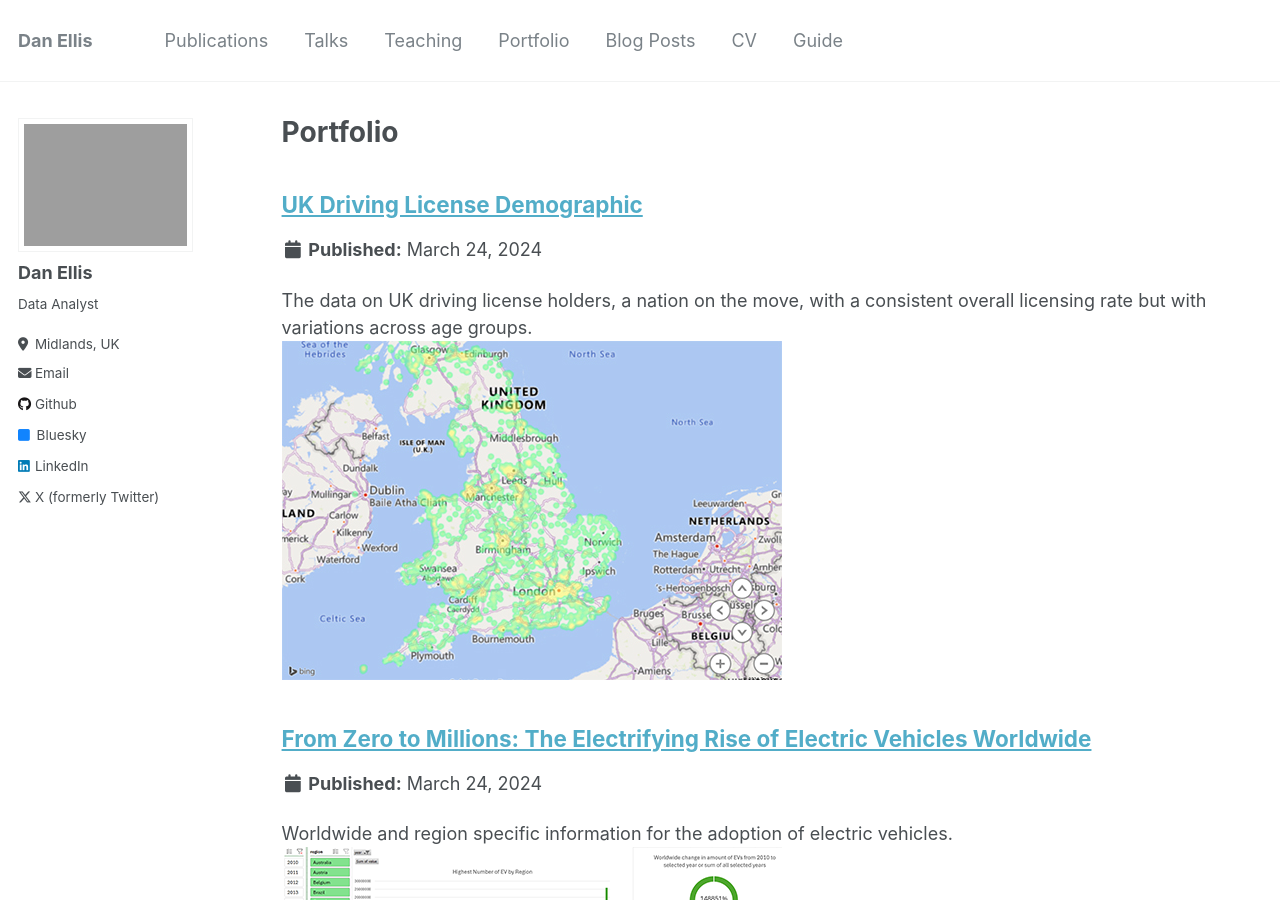
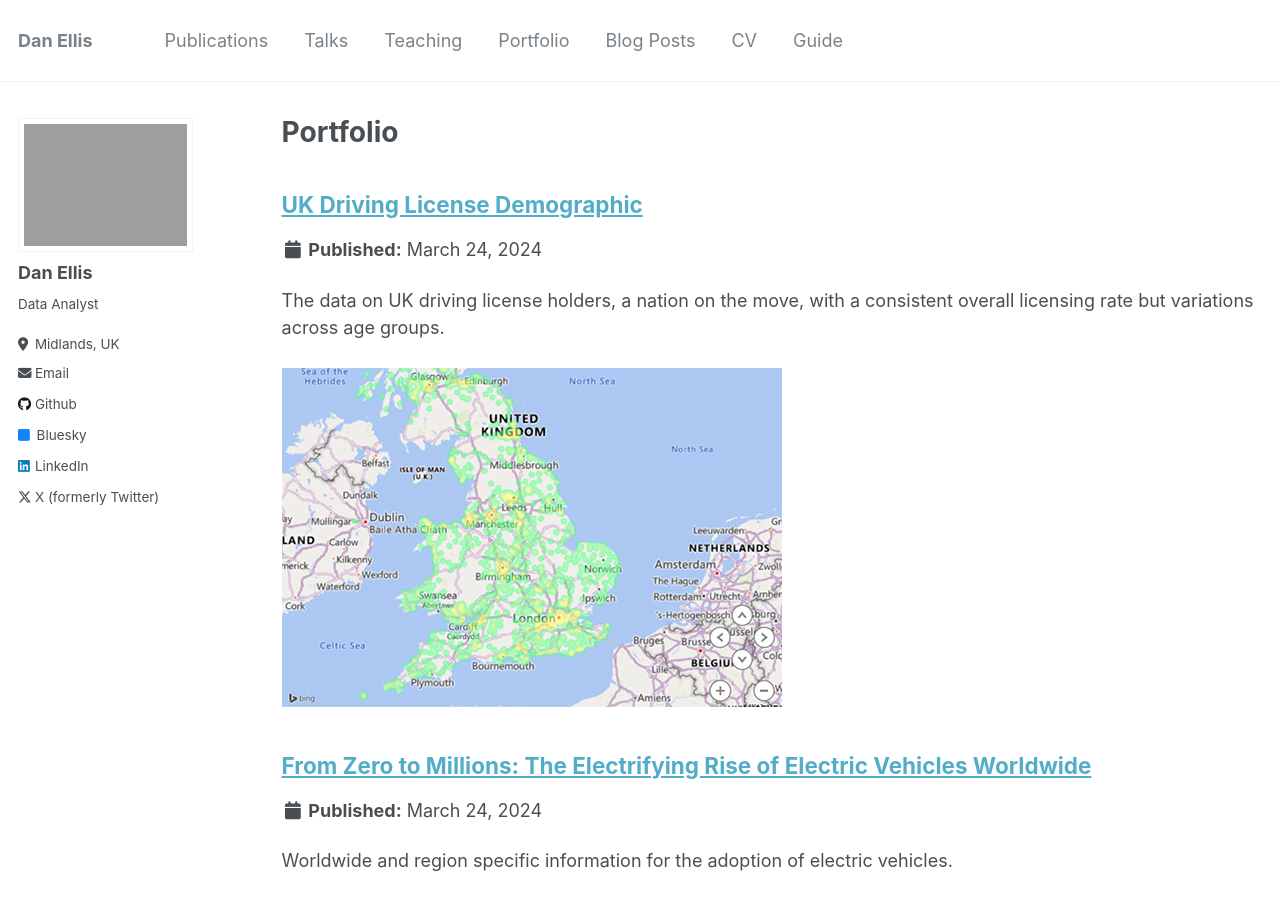
Before and after one commit to danellisprojects/danellisprojects.github.io, a Jekyll site: the page built from _pages/portfolio.html, in a window 1280 px wide and 900 px high. Built offline with Jekyll 4.4.1, drawn with Linux system fonts in a browser that asks for light colours.

Commit message:
updates to lines

```diff
--- a/_portfolio/portfolio-996.html
+++ b/_portfolio/portfolio-996.html
@@ -1,6 +1,6 @@
 ---
 title: "UK Driving License Demographic"
-excerpt: "The data on UK driving license holders, a nation on the move, with a consistent overall licensing rate but with variations across age groups.<br/><img src='/images/drivinglicenseheader.jpg'>"
+excerpt: "The data on UK driving license holders, a nation on the move, with a consistent overall licensing rate but variations across age groups.<br/><br/><img src='/images/drivinglicenseheader.jpg'>"
 collection: portfolio
 ---
 
--- a/_portfolio/portfolio-997.html
+++ b/_portfolio/portfolio-997.html
@@ -1,6 +1,6 @@
 ---
 title: "From Zero to Millions: The Electrifying Rise of Electric Vehicles Worldwide"
-excerpt: "Worldwide and region specific information for the adoption of electric vehicles.<br/><img src='/images/electricvehicledashboardheader.png'>"
+excerpt: "Worldwide and region specific information for the adoption of electric vehicles.<br/><br/><img src='/images/electricvehicledashboardheader.png'>"
 collection: portfolio
 ---
 In 2010, there were virtually no electric cars on the world’s roads. Only about 17,000 electric cars existed globally.
--- a/_portfolio/portfolio-998.html
+++ b/_portfolio/portfolio-998.html
@@ -1,6 +1,6 @@
 ---
 title: "Unveiling Los Angeles Crime Insights"
-excerpt: "The crime data for Los Angeles narrative and visualisations.<br/><img src='/images/crimedataheader.jpg'>"
+excerpt: "The crime data for Los Angeles narrative and visualisations.<br/><br/><img src='/images/crimedataheader.jpg'>"
 collection: portfolio
 ---
 A Closer Look at the City of Angels</br></br>
--- a/_portfolio/portfolio-999.html
+++ b/_portfolio/portfolio-999.html
@@ -1,6 +1,6 @@
 ---
 title: "International Cycle Shop 2011-2016"
-excerpt: "Working with Large Data Set<br/><img src='/images/internationalcycleshop.png'>"
+excerpt: "Working with Large Data Set<br/><br/><img src='/images/internationalcycleshop.png'>"
 collection: portfolio
 ---
 
```
